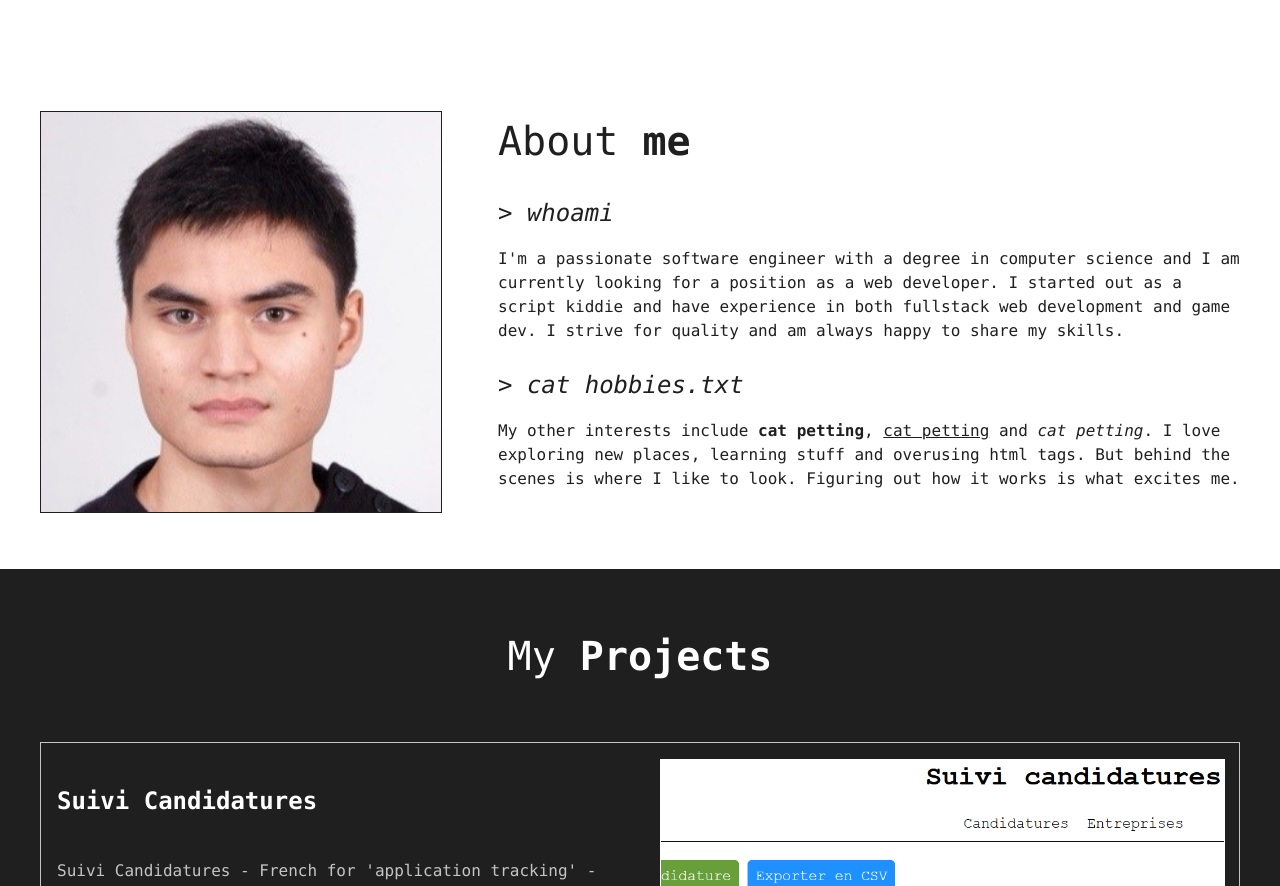
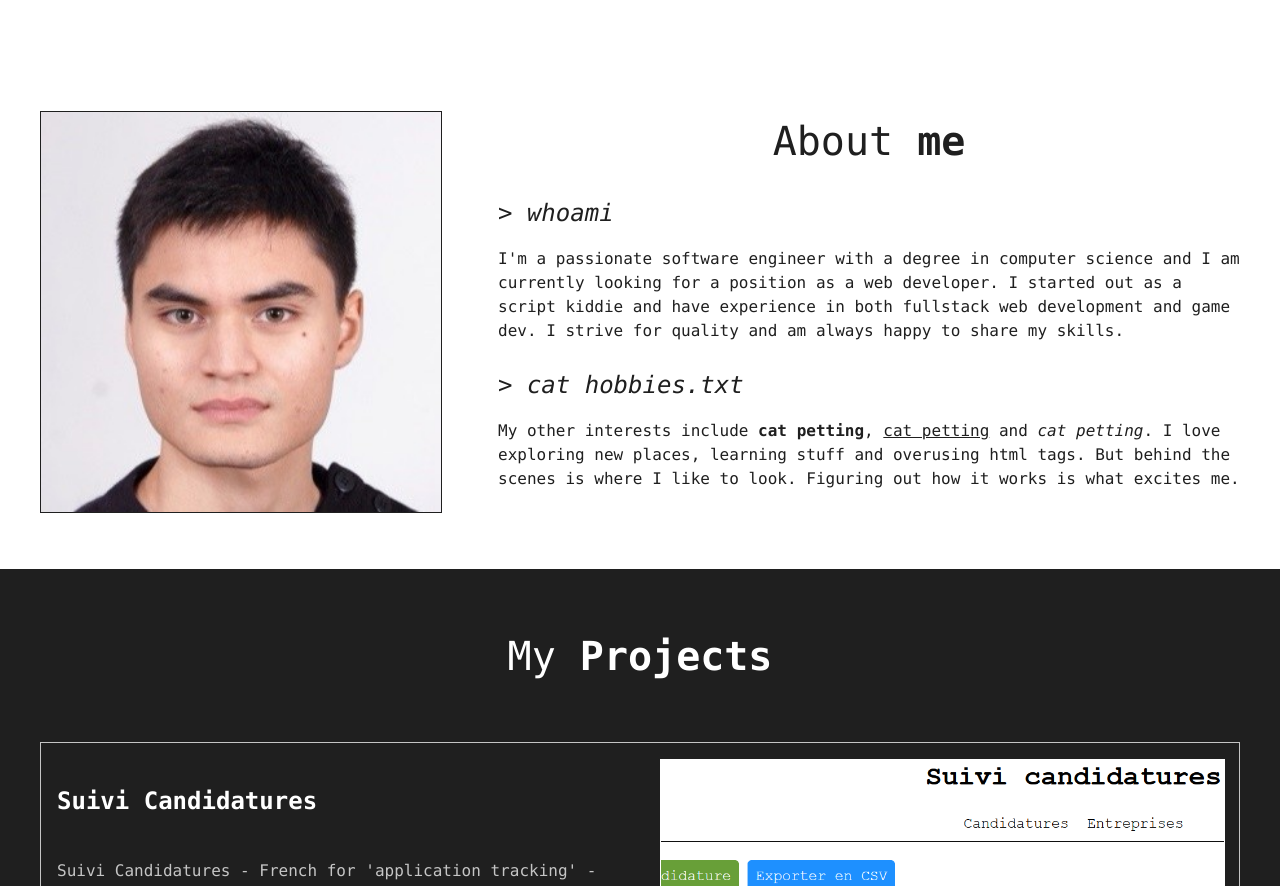
Before and after one commit to GDami/portfolio, a React (Vite) app: page / in a window 1280 px wide. Shown: the part 1061-1947 px from the top of the page. Built offline with nearby package versions, Linux system fonts and the light colour scheme; some icons are missing.

Commit message:
very cool underline css on hover for section titles

```diff
--- a/src/App.css
+++ b/src/App.css
@@ -39,6 +39,33 @@ h1 {
     font-weight: 700;
 }
 
+.section-title {
+    width: fit-content;
+    position: relative;
+}
+
+.section-title::after {
+    content: "";
+    position: absolute;
+    bottom: 0;
+    height: 2px;
+    background-color: var(--color-strong);
+    width: 0;
+    right: -10%;
+    left:auto;
+    transition: width var(--transition-time) ease;
+}
+
+.section-title:hover::after {
+    width: 120%;
+    left: -10%;
+    right: auto;
+}
+
+.light .section-title::after {
+    background-color: var(--color-strong-light);
+}
+
 h3 {
     font-weight: normal;
 }
--- a/src/about/About.css
+++ b/src/about/About.css
@@ -26,6 +26,10 @@
     margin-top: var(--spacing-common);
 }
 
+.about-details .main-heading {
+    margin: auto;
+}
+
 @media screen and (max-width: 800px) {
     .about {
         flex-direction: column;
--- a/src/about/About.tsx
+++ b/src/about/About.tsx
@@ -9,7 +9,7 @@ export function About() {
         <div className='section-container about' id="about">
             <img className="about-portrait" src={portraitSvg} alt='portrait'></img>
             <div className='about-details'>
-                <h1 className='main-heading'>About <span>me</span></h1>
+                <h1 className='main-heading section-title'>About <span>me</span></h1>
                 <br></br>
                 <h2>&gt; whoami</h2>
                 <p>{generalDescription}</p>
--- a/src/projects/Projects.tsx
+++ b/src/projects/Projects.tsx
@@ -8,7 +8,7 @@ import "./Projects.css"
 export function Projects() {
     return (
             <div className="section-container projects" id="projects">
-                <h1 className="main-heading">My <span>Projects</span></h1>
+                <h1 className="main-heading section-title">My <span>Projects</span></h1>
                 <div className="projects-list">
                     <Project
                         title="Suivi Candidatures"
--- a/src/skills/Skills.tsx
+++ b/src/skills/Skills.tsx
@@ -4,7 +4,7 @@ import './Skills.css'
 export function Skills() {
     return (
         <div className="section-container skills" id="skills">
-            <h1 className="main-heading">My <span>Skills</span></h1>
+            <h1 className="main-heading section-title">My <span>Skills</span></h1>
             <div className="skills-list">
                 <SkillIcon name="HTML5" class="bxl bx-html5" level={4} description={
                     "<h1>Hello World!</h1>"
```
